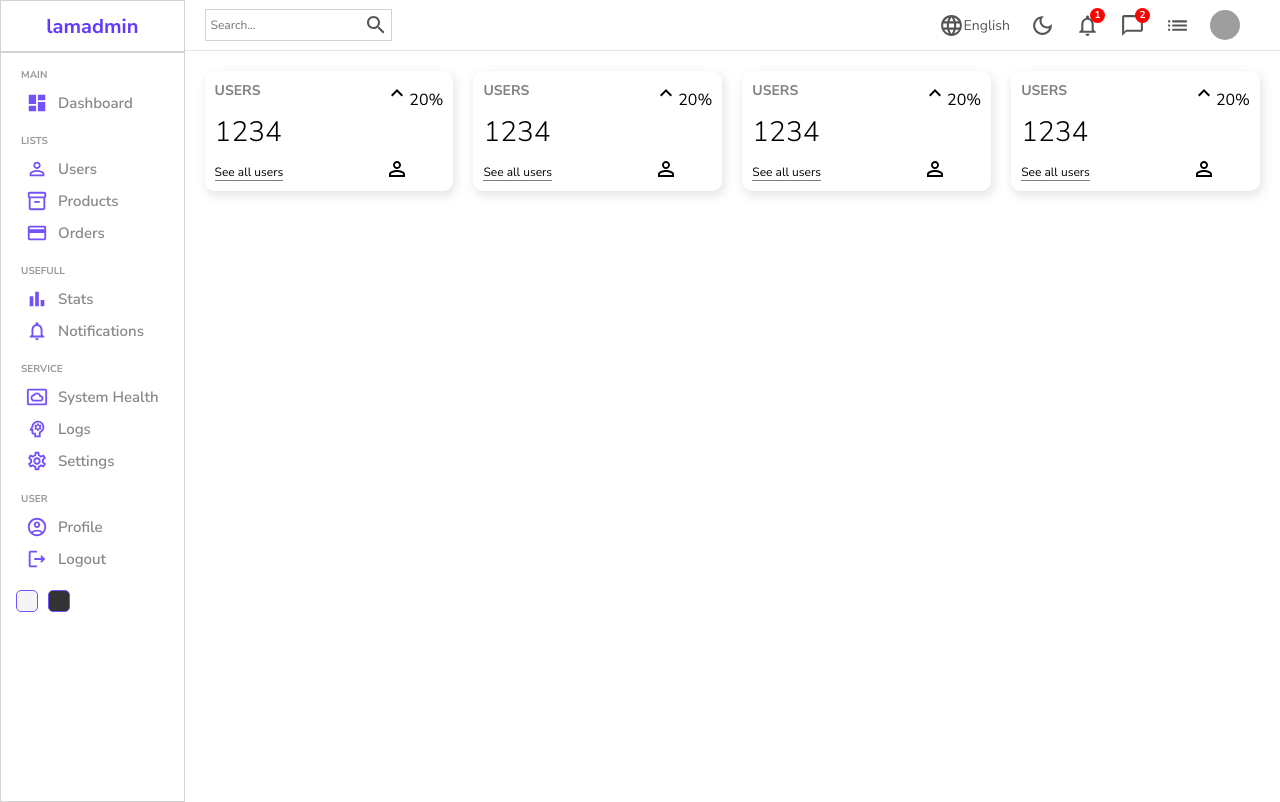
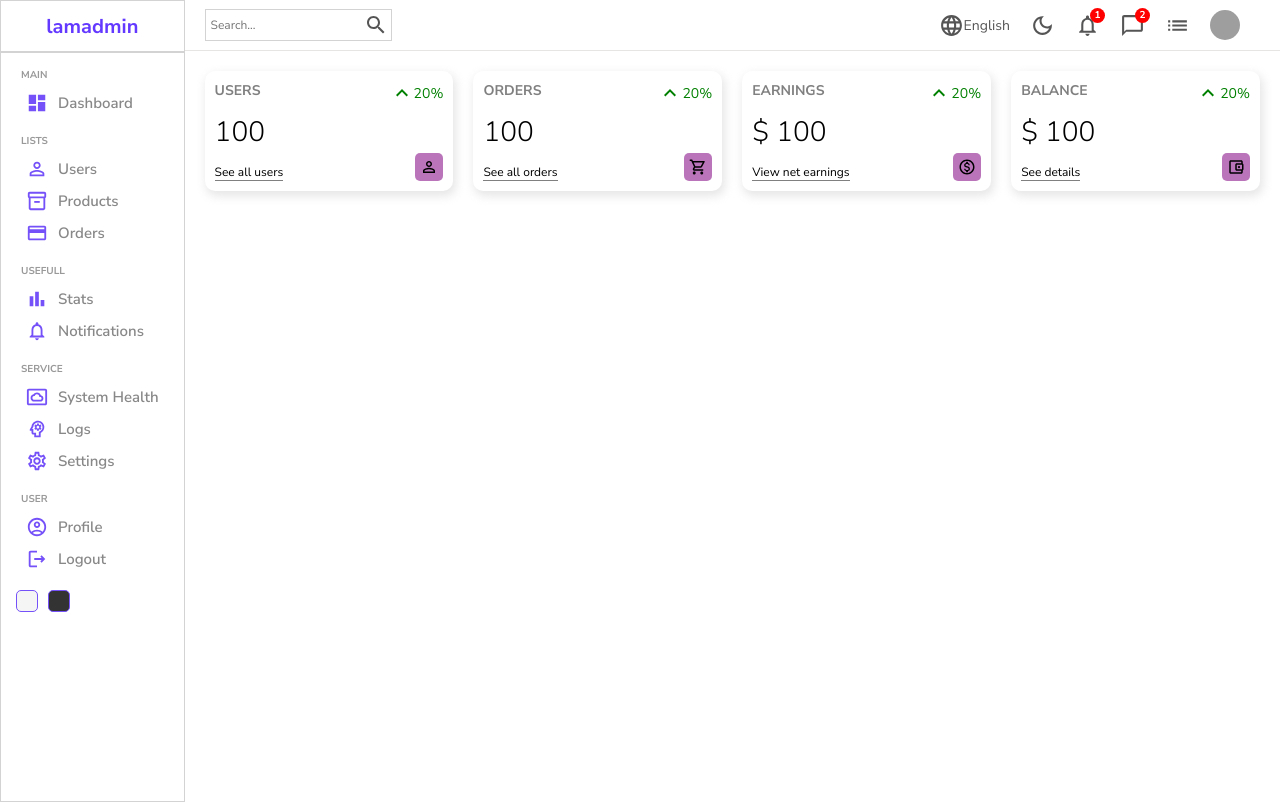
Before and after one commit to Nisarg4903/Driving_school_management_system, a React (Create React App) app: page / in a window 1280 px wide. Built offline with nearby package versions, Linux system fonts and the light colour scheme; grey boxes are pictures that could not be loaded.

Commit message:
Just more changes

```diff
--- a/src/components/widgets/Widget.jsx
+++ b/src/components/widgets/Widget.jsx
@@ -1,21 +1,68 @@
 import "./widget.scss";
 import KeyboardArrowUpIcon from "@mui/icons-material/KeyboardArrowUp";
 import PersonOutlineOutlinedIcon from "@mui/icons-material/PersonOutlineOutlined";
+import AccountBalanceWalletOutlinedIcon from "@mui/icons-material/AccountBalanceWalletOutlined";
+import ShoppingCartOutlinedIcon from "@mui/icons-material/ShoppingCartOutlined";
+import MonetizationOnOutlinedIcon from "@mui/icons-material/MonetizationOnOutlined";
 
-const Widget = () => {
+const Widget = ({ type }) => {
+  let data;
+  //temporary
+  const amount = 100;
+  const diff = 20;
+
+  switch (type) {
+    case "user":
+      data = {
+        title: "USERS",
+        isMoney: false,
+        link: "See all users",
+        icon: <PersonOutlineOutlinedIcon className="icon" />,
+      };
+      break;
+    case "order":
+      data = {
+        title: "ORDERS",
+        isMoney: false,
+        link: "See all orders",
+        icon: <ShoppingCartOutlinedIcon className="icon" />,
+      };
+      break;
+    case "earning":
+      data = {
+        title: "EARNINGS",
+        isMoney: true,
+        link: "View net earnings",
+        icon: <MonetizationOnOutlinedIcon className="icon" />,
+      };
+      break;
+    case "balance":
+      data = {
+        title: "BALANCE",
+        isMoney: true,
+        link: "See details",
+        icon: <AccountBalanceWalletOutlinedIcon className="icon" />,
+      };
+      break;
+    default:
+      break;
+  }
+
   return (
     <div className="widget">
       <div className="left">
-        <span className="title">USERS</span>
-        <span className="counter">1234</span>
-        <span className="link">See all users</span>
+        <span className="title">{data.title}</span>
+        <span className="counter">
+          {data.isMoney && "$"} {amount}
+        </span>
+        <span className="link">{data.link}</span>
       </div>
       <div className="right">
-        <div className="percentage">
+        <div className="percentage positive">
           <KeyboardArrowUpIcon />
-          20%
+          {diff}%
         </div>
-        <PersonOutlineOutlinedIcon className="icon"/>
+        {data.icon}
       </div>
     </div>
   );
--- a/src/components/widgets/widget.scss
+++ b/src/components/widgets/widget.scss
@@ -26,8 +26,30 @@
     }
 
     .link {
+      width: max-content;
       font-size: 12px;
       border-bottom: 1px solid gray;
     }
+
+    .percentage {
+      display: flex;
+      align-items: center;
+      font-size: 14px;
+
+      &.positive {
+        color: green;
+      }
+      &.negative {
+        color: red;
+      }
+    }
+
+    .icon{
+      font-size: 18px;
+      padding: 5px;
+      background-color: rgba(128, 0 ,128, 0.541);
+      border-radius: 5px;
+      align-self: flex-end;
+    }
   }
 }
--- a/src/pages/Home/Home.jsx
+++ b/src/pages/Home/Home.jsx
@@ -10,10 +10,10 @@
       <div className="homeContainer">
         <Navbar />
         <div className="widgets">
-          <Widget />
-          <Widget />
-          <Widget />
-          <Widget />
+          <Widget type="user" />
+          <Widget type="order" />
+          <Widget type="earning" />
+          <Widget type="balance" />
         </div>
       </div>
     </div>
```
